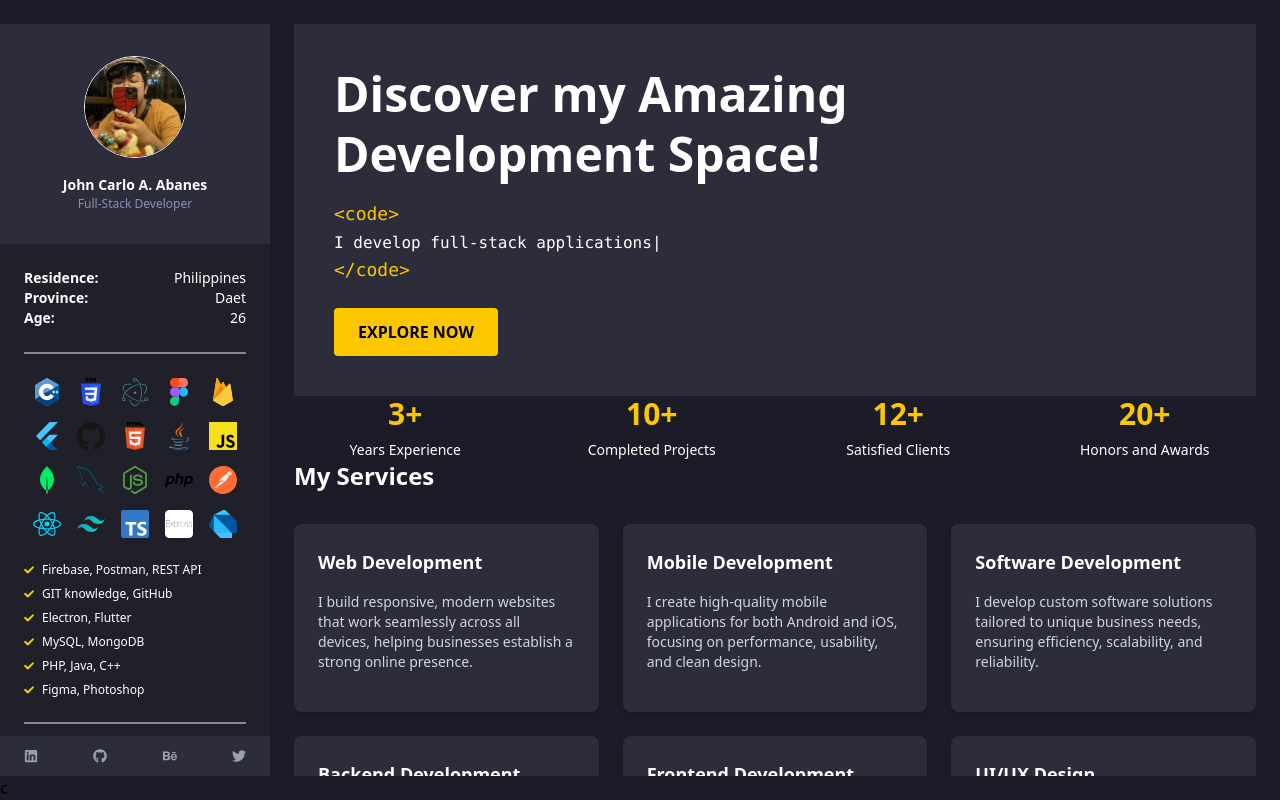
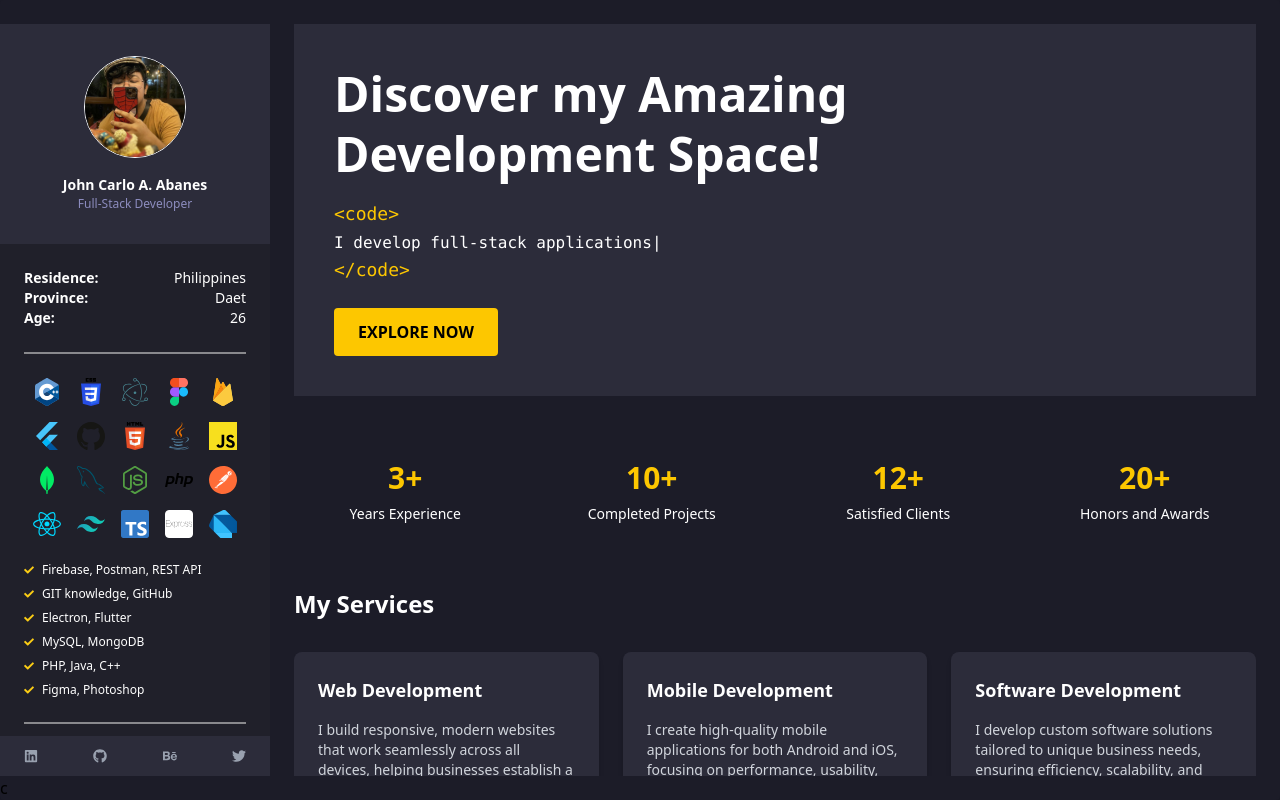
Before and after one commit to ElysiumsGit/portfolio_two, a React (Vite) app in the folder frontend/: page / in a window 1280 px wide. Built offline with nearby package versions, Linux system fonts and the light colour scheme.

Commit message:
LATEST DEPLOY

```diff
--- a/frontend/src/pages/Home.jsx
+++ b/frontend/src/pages/Home.jsx
@@ -33,18 +33,11 @@ const Home = () => {
 
   return (
     <div className="relative w-full overflow-hidden text-white flex flex-col gap-16">
-      <motion.div
-        variants={fadeInUp}
-        initial="hidden"
-        whileInView="visible"
-        viewport={{ once: true, amount: 0.2 }}
-      >
-        <Hero />
-        <Stats />
-        <Services />
-        <Portfolio />
-        <WorkExperience />
-      </motion.div>
+      <Hero />
+      <Stats />
+      <Services />
+      <Portfolio />
+      <WorkExperience />
 
       <motion.div
         variants={fadeInUp}
```
